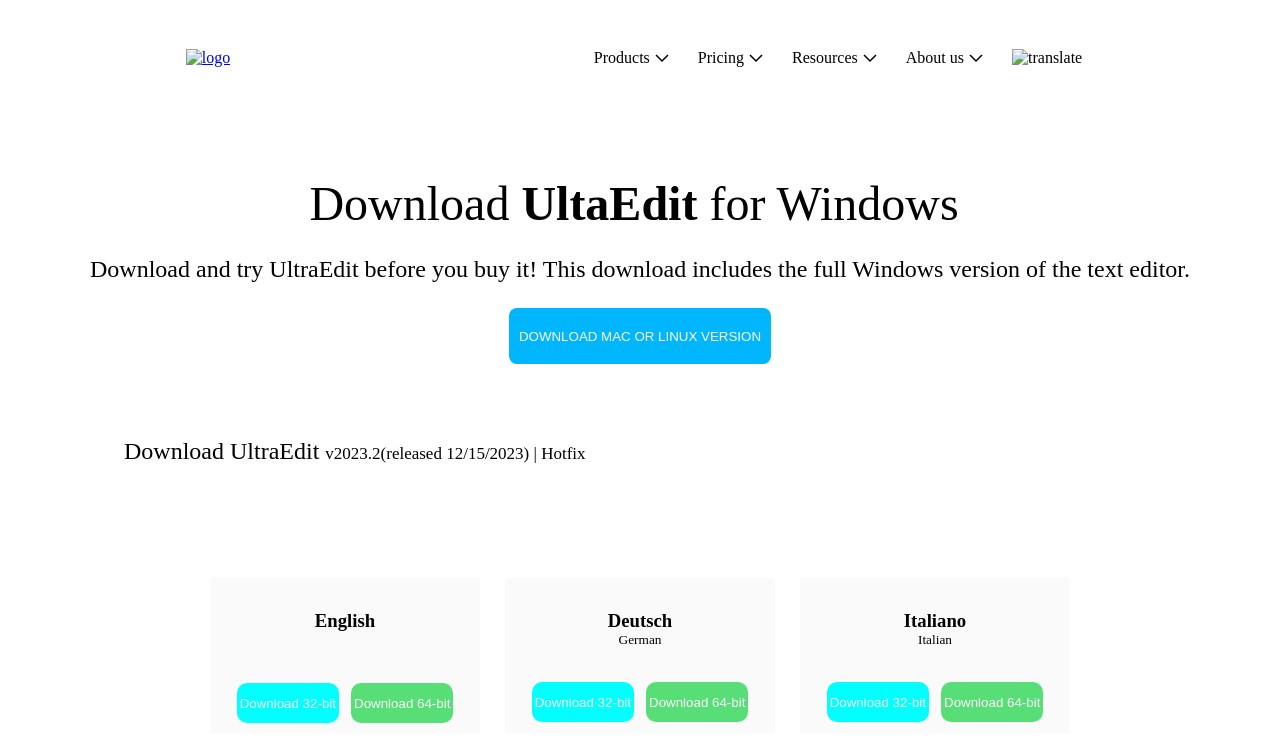
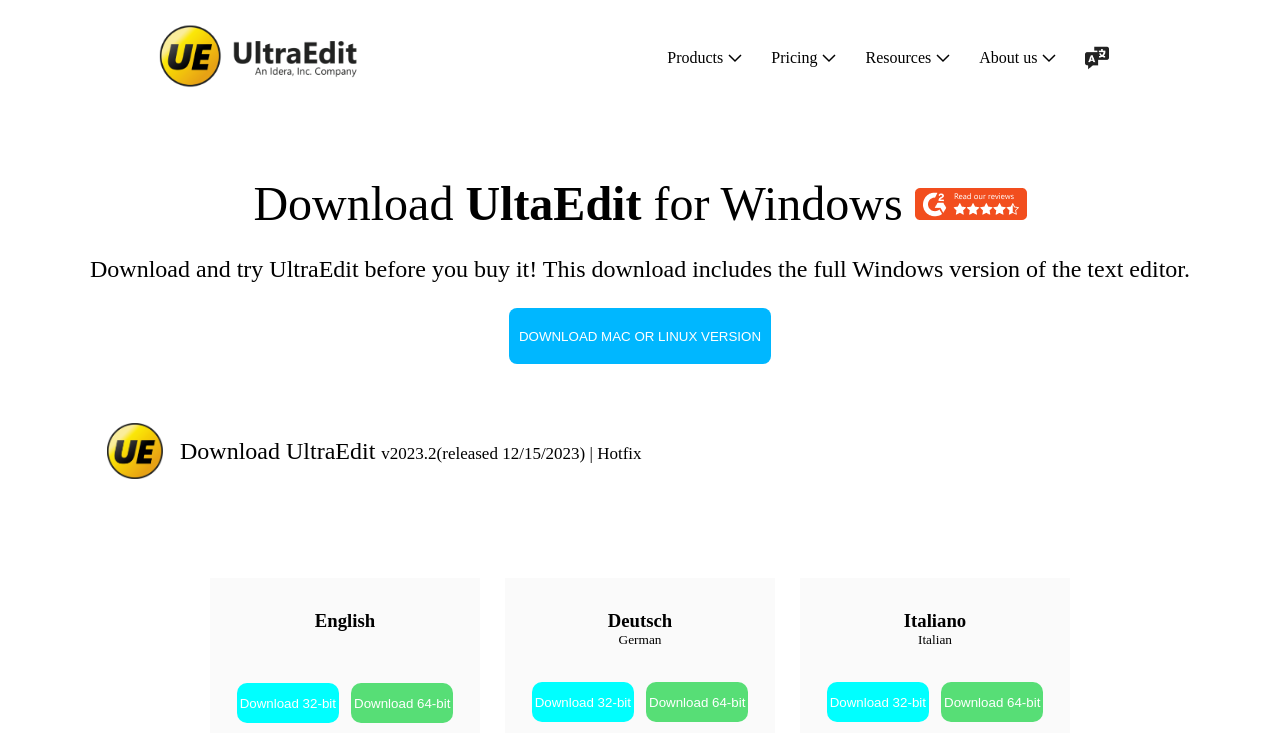
Before and after one commit to BhargavShekhar/UltraEdit-Clone, a plain HTML site: page index.html in a window 1280 px wide. Shown: the top 755 px of the page. Drawn offline with Linux system fonts and the light colour scheme.

Commit message:
Update index.html
properly linked all the media files

```diff
--- a/index.html
+++ b/index.html
@@ -5,7 +5,7 @@
     <meta charset="UTF-8">
     <meta name="viewport" content="width=device-width, initial-scale=1.0">
     <title>UltraEdit Clone</title>
-    <link rel="icon" href="/Ex7/Images/img6.webp" type="image/x-icon">
+    <link rel="icon" href="Images/img6.webp" type="image/x-icon">
     <link rel="stylesheet" href="style.css">
 </head>
 
@@ -14,7 +14,7 @@
         <nav>
             <div class="logo">
                 <a href="#">
-                    <img src="/Ex7/Images/img7.webp" alt="logo">
+                    <img src="Images/img7.webp" alt="logo">
                 </a>
             </div>
             <ul>
@@ -35,7 +35,7 @@
                         <path d="M6 9.00005L12 15L18 9" stroke="#000000" stroke-width="1.5" stroke-miterlimit="16" />
                     </svg></li>
                 <li class="translate">
-                    <img src="/Ex7/Images/img8.png" alt="translate">
+                    <img src="Images/img8.png" alt="translate">
                 </li>
             </ul>
         </nav>
@@ -45,13 +45,13 @@
             <h1>
                 Download <span>UltaEdit</span> for Windows
                 <a href="#">
-                    <img src="/Ex7/Images/img9.png" alt="">
+                    <img src="Images/img9.png" alt="">
                 </a>
             </h1>
             <p>Download and try UltraEdit before you buy it! This download includes the full Windows version of the text editor.</p>
             <button>DOWNLOAD MAC OR LINUX VERSION</button>
             <div class="version">
-                <img src="/Ex7/Images/img10.png" alt="">
+                <img src="Images/img10.png" alt="">
                 <p>
                     Download UltraEdit
                     <span>
```
